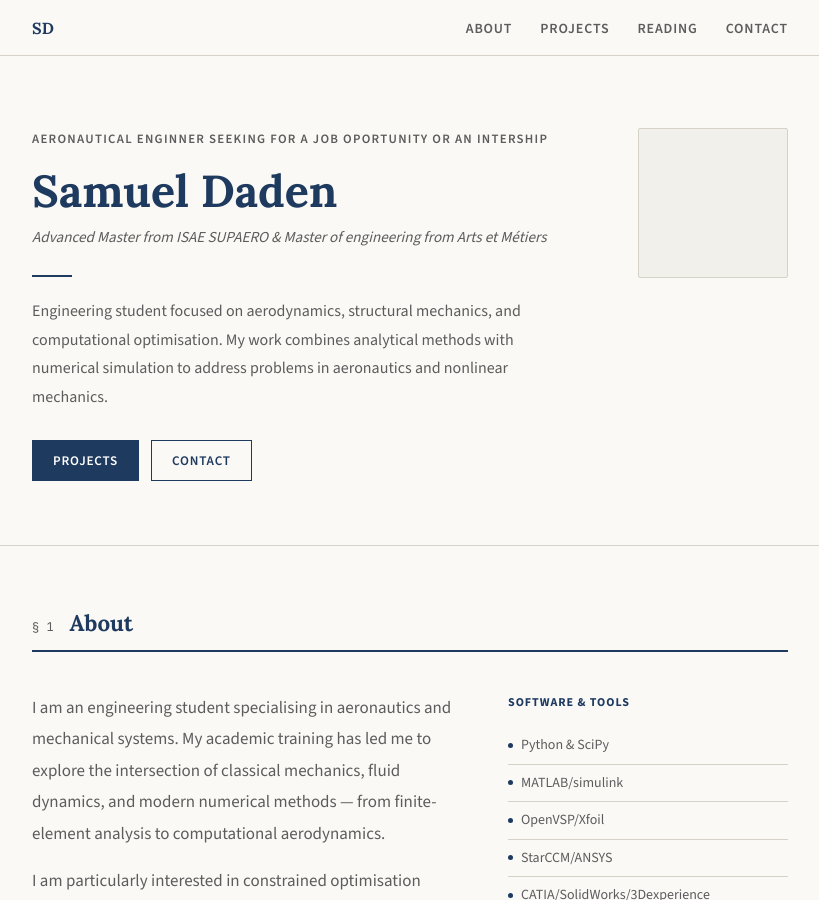
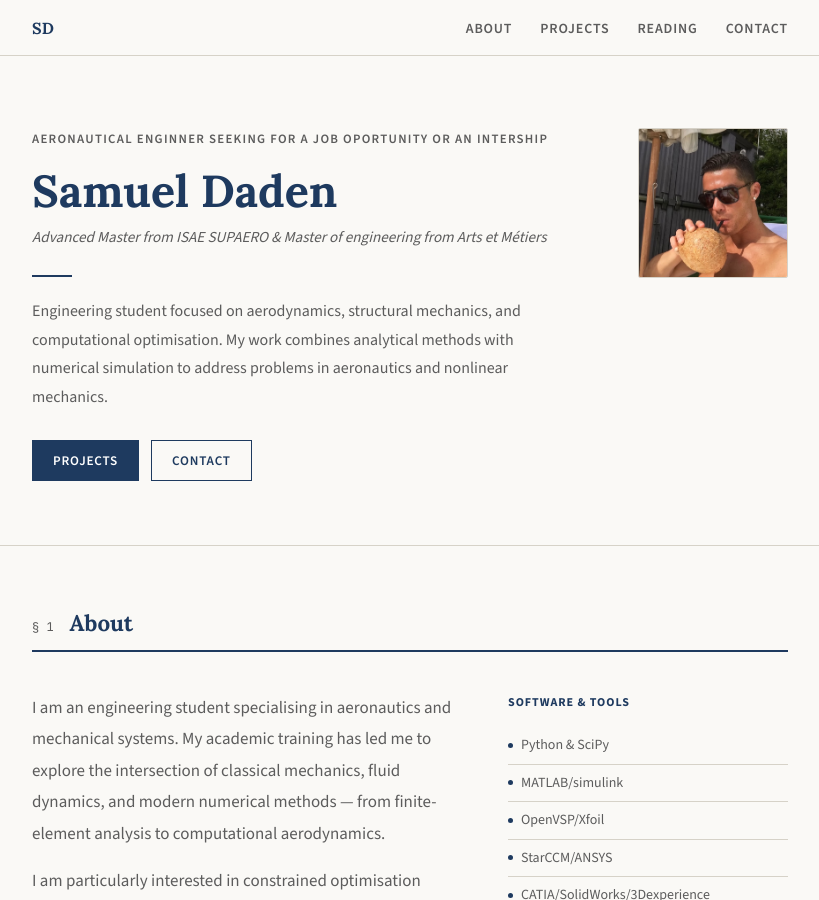
Before and after one commit to SamuelDADEN/Portofolio-Samuel-Daden, a Jekyll site: the page built from index.html, in a window 1280 px wide and 900 px high. Shown: the whole window, without its empty margins (230-1049 px from the left). Built offline with Jekyll 4.4.1, drawn with Linux system fonts in a browser that asks for light colours.

Commit message:
Add image tag for hero avatar in index.html

```diff
--- a/index.html
+++ b/index.html
@@ -26,7 +26,7 @@
       </div>
     </div>
     <div class="hero-avatar">
-      <!-- Replace with your photo: <img src="{{ '/assets/images/Ronaldo.jpeg' | relative_url }}" alt="Samuel Daden"> -->
+      <img src="{{ '/assets/images/Ronaldo.jpeg' | relative_url }}" alt="Samuel Daden">
     </div>
   </div>
 </section>
```
